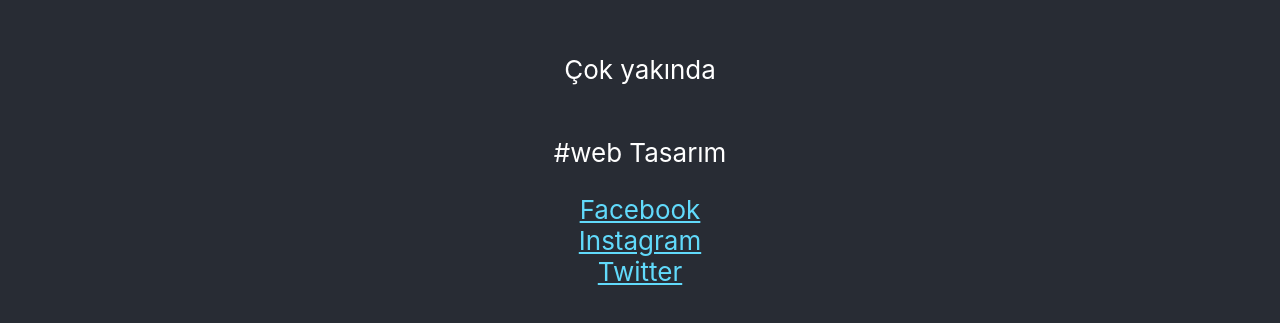
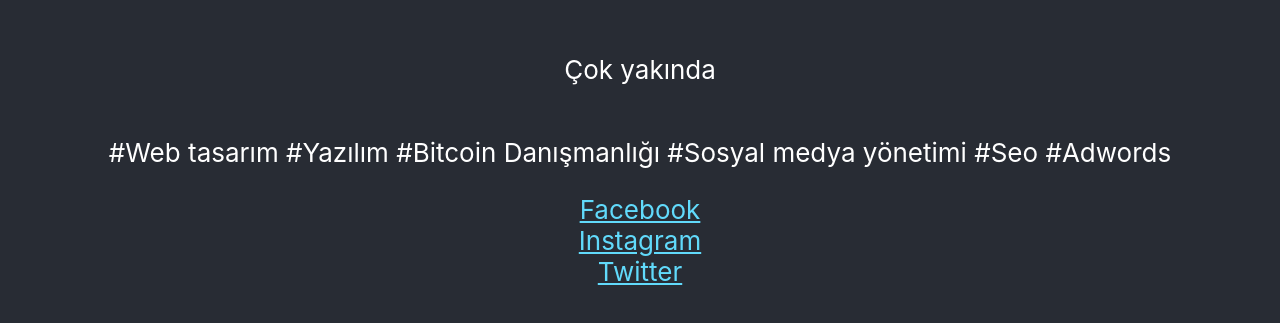
Before and after one commit to JestBilisim/jestbilisim.com.tr, a React (Create React App) app: page / in a window 1280 px wide. Shown: the part 243-566 px from the top of the page. Built offline with nearby package versions, Linux system fonts and the light colour scheme.

Commit message:
Update src/App.js

```diff
--- a/src/App.js
+++ b/src/App.js
@@ -12,7 +12,7 @@
             Çok yakında
           </p>
           <p>
-            #web Tasarım
+            #Web tasarım #Yazılım  #Bitcoin Danışmanlığı #Sosyal medya yönetimi #Seo #Adwords
           </p>
           <a
             className="App-link"
```
